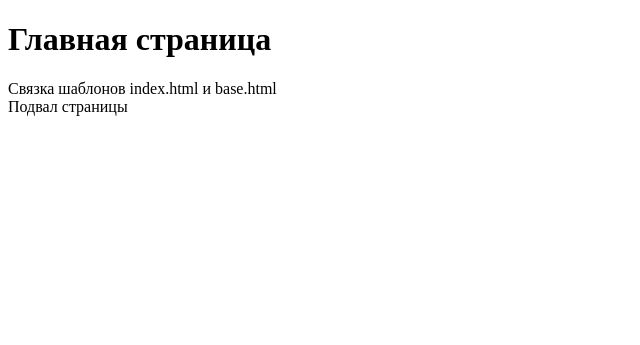
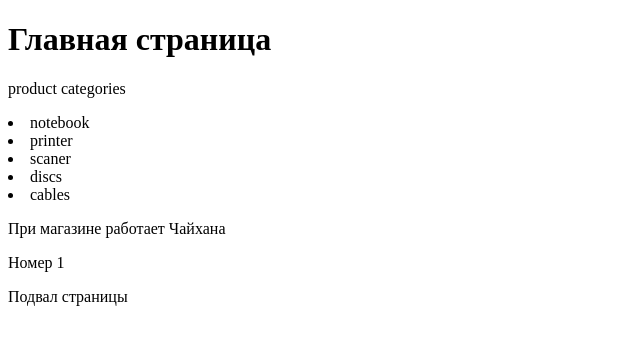
Before and after one commit to egich1502/Web_1, a Django app: page / in a window 1280 px wide. Shown: the top 345 px of the page, without its empty margins (0-640 px from the left). Run offline with Django 4.2, Linux system fonts and the light colour scheme.

Commit message:
различные тэги в шаблонах

```diff
--- a/firstapp/views.py
+++ b/firstapp/views.py
@@ -4,7 +4,8 @@ from django.template.response import TemplateResponse
 
 
 def index(request):
-    return render(request, 'firstapp/index.html')
+    data = ['notebook', 'printer', 'scaner', 'discs', 'cables']
+    return render(request, 'firstapp/index.html', context={'data': data})
 
 
 def about(request):
--- a/templates/firstapp/index.html
+++ b/templates/firstapp/index.html
@@ -1,4 +1,19 @@
 {% extends 'firstapp/base.html' %}
 {% block title %}Index{% endblock title %}
 {% block header %}Главная страница{% endblock header %}
-{% block content %}Связка шаблонов index.html и base.html{% endblock content %}
+{% block content %}
+    <p>product categories</p>
+    {% for i in data %}
+        <li>{{ i }}</li>
+        {% empty %}
+        <p>Categories is missing</p>
+    {% endfor %}
+
+    {% with name="Чайхана" num=1 %}
+        <div>
+            <p>При магазине работает {{ name }}</p>
+            <p>Номер {{ num }}</p>
+        </div>
+    {% endwith %}
+
+{% endblock content %}
```
